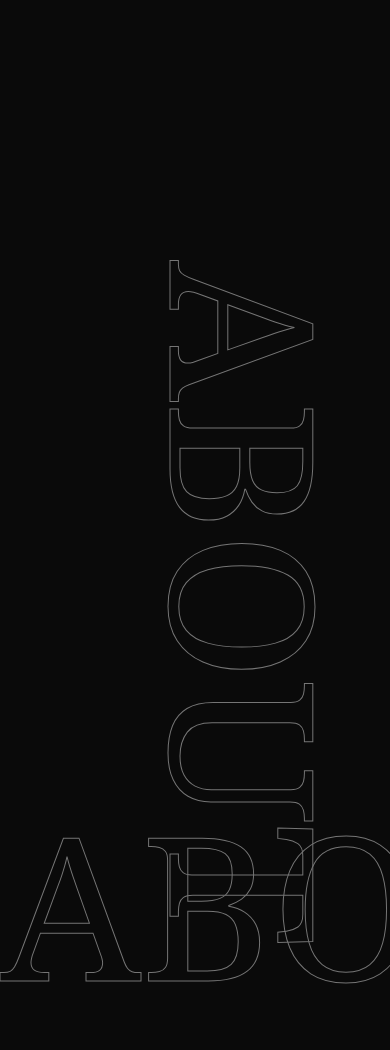
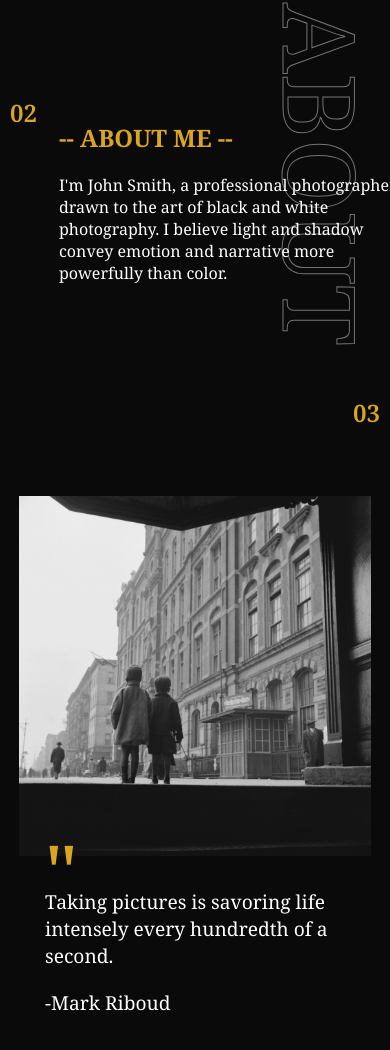
Before and after one commit to JobertDev27/demo-sites, a plain HTML site: page portfolio-site/index.html in a window 390 px wide. Shown: the part 848-1898 px from the top of the page. Drawn offline with Linux system fonts and the light colour scheme.

Commit message:
feat: fix the about section design and layout, adds qoute section and portfolio section
Portfolio section is unfinished, only the heading is added, need to add the js functionality.

```diff
--- a/portfolio-site/index.html
+++ b/portfolio-site/index.html
@@ -16,7 +16,7 @@
   <body>
     <main>
       <section id="landing-page">
-        <img src="images/bg.webp" alt="" class="bg" />
+        <img src="images/bg.webp" alt="" class="bg" loading="lazy" />
         <div class="profile-container">
           <div class="profile-content">
             <nav class="socials">
@@ -73,14 +73,44 @@
             <p class="section-pg one">01</p>
           </div>
           <div class="profile-image">
-            <img src="images/pfp.webp" alt="" class="pfp" />
+            <img src="images/pfp.webp" alt="" class="pfp" loading="lazy" />
           </div>
         </div>
       </section>
       <section id="about">
-        <div class="bg-about">
-          <p class="about-text-bg flip about-right">ABOUT</p>
-          <p class="about-text-bg about-down">ABOUT</p>
+        <p class="section-pg two">02</p>
+        <p class="about-text-bg about-right">ABOUT</p>
+        <p class="about-text-bg about-down">ABOUT</p>
+        <div class="about-content">
+          <h2>-- ABOUT ME --</h2>
+          <p>
+            I'm John Smith, a professional photographer drawn to the art of
+            black and white photography. I believe light and shadow convey
+            emotion and narrative more powerfully than color.
+          </p>
+        </div>
+      </section>
+      <section id="qoute">
+        <p class="section-pg three">03</p>
+        <div class="qoute-img">
+          <img
+            src="images/qouteBg.webp"
+            alt="black and white photo of two kids"
+          />
+        </div>
+        <div class="qoute-text">
+          <p class="qoute-symbol">&quot;</p>
+          <p class="qoute-body">
+            Taking pictures is savoring life intensely every hundredth of a
+            second.
+          </p>
+          <p class="qoute-body">-Mark Riboud</p>
+        </div>
+      </section>
+      <section id="portfolio">
+        <div class="portfolio-heading">
+          <h2>PORTFOLIO</h2>
+          <div class="heading-shadow"><h2>PORTFOLIO</h2></div>
         </div>
       </section>
     </main>
--- a/portfolio-site/styles/main.css
+++ b/portfolio-site/styles/main.css
@@ -25,6 +25,10 @@ main {
   height: 10000px;
 }
 
+section {
+  position: relative;
+}
+
 .section-pg {
   position: absolute;
   color: var(--accent);
@@ -36,7 +40,6 @@ main {
   display: flex;
   align-items: center;
   justify-content: center;
-  position: relative;
   height: 100vh;
 }
 
@@ -85,11 +88,21 @@ main {
   right: 10px;
 }
 
+.two {
+  top: 0;
+  left: 10px;
+}
+
+.three {
+  top: 50px;
+  right: 10px;
+}
+
 #about {
   height: 100vh;
   width: 100%;
-  position: relative;
-  margin-top: 200px;
+  margin-top: 100px;
+  display: flex;
 }
 
 .about-text-bg {
@@ -101,21 +114,111 @@ main {
   position: absolute;
 }
 
-.flip {
-  transform: rotate(90deg);
-}
-
 .about-down {
   bottom: 0;
 }
 
 .about-right {
-  right: -200px;
-  bottom: 300px;
+  right: 0;
+  bottom: 0;
+  transform: rotate(90deg) translateY(100%);
+  transform-origin: bottom right;
 }
 
-@media (max-width: 1000px) {
+.about-content {
+  width: 500px;
+  padding: 0 20px;
+  transform: translate(10vw, 10%);
+  display: flex;
+  flex-direction: column;
+  flex-wrap: wrap;
+}
+
+.about-content h2 {
+  margin-bottom: 20px;
+}
+
+#qoute {
+  display: flex;
+  justify-content: space-evenly;
+  padding: 150px 0;
+}
+
+.qoute-img {
+  height: 360px;
+}
+
+.qoute-img img {
+  height: 100%;
+}
+
+.qoute-symbol {
+  font-size: 5rem;
+  line-height: 2rem;
+  color: var(--accent);
+}
+
+.qoute-body {
+  font-size: 2rem;
+  width: 500px;
+  margin-bottom: 20px;
+}
+
+.portfolio-heading {
+  font-size: 15vw;
+  padding-left: 20px;
+  position: relative;
+}
+
+.heading-shadow {
+  position: absolute;
+  top: 20%;
+  z-index: -1;
+}
+
+.heading-shadow h2 {
+  color: transparent;
+  -webkit-text-stroke: 1px var(--accent);
+}
+
+@media (max-width: 900px) {
   .about-text-bg {
-    font-size: 200px;
+    font-size: 150px;
+  }
+
+  #about {
+    height: 450px;
+  }
+
+  #qoute {
+    flex-direction: column;
+    align-items: center;
   }
 }
+
+@media (max-width: 500px) {
+  .bg {
+    object-fit: cover;
+  }
+
+  #about {
+    height: 250px;
+  }
+
+  .about-text-bg {
+    font-size: 100px;
+  }
+
+  .about-content {
+    width: 350px;
+  }
+
+  .about-down {
+    display: none;
+  }
+
+  .qoute-body {
+    font-size: 1.2rem;
+    max-width: 300px;
+  }
+}
```
